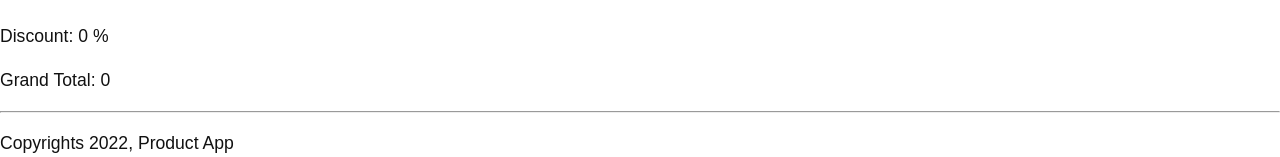
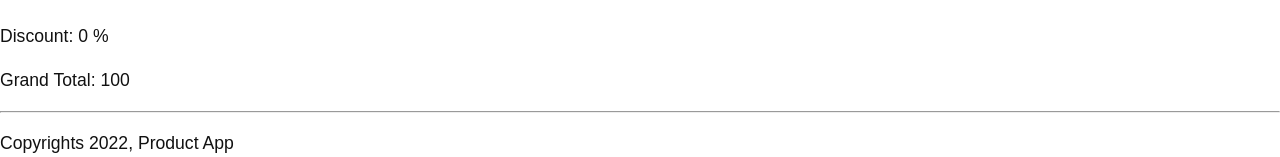
Before and after one commit to nodesense/bold-react-may-2022, a React (Create React App) app: page / in a window 1280 px wide. Shown: the part 530-687 px from the top of the page. Built offline with nearby package versions, Linux system fonts and the light colour scheme.

Commit message:
react purecomponent

```diff
--- a/src/app/cart/components/CartItem.js
+++ b/src/app/cart/components/CartItem.js
@@ -1,8 +1,8 @@
 // CartItem.js
-import React, {Component} from "react";
+import React, {PureComponent} from "react";
 import PropTypes from "prop-types";
 
-class CartItem extends Component {
+class CartItem extends PureComponent {
     constructor(props) {
         super(props);
     }
@@ -10,6 +10,26 @@ class CartItem extends Component {
     //TODO: Ref
     //TODO: componentWillMount
     //TODO: state from props, qty
+
+    // called aafter first render
+    // called on creatiog time
+    // calling api, start timer, susbcribe for event
+    componentDidMount() {
+        console.log("CartItem componentDidMount")
+    }
+
+    // called on update cycle
+    // after second render
+    // use dom to update chart/scroll position etc
+    componentDidUpdate() {
+        console.log("CartItem componentDidUpdate")
+    }
+
+    // when component to be destroyed
+    // stop the timer, stop susbcription, stop api calls etc
+    componentWillUnmount() {
+        console.log("CartItem componentWillUnmount")
+    }
 
     render() {
         // no order for object while destructring
--- a/src/app/cart/components/CartSummary.js
+++ b/src/app/cart/components/CartSummary.js
@@ -37,6 +37,25 @@ import PropTypes from "prop-types";
         })
     }
 
+    static getDerivedStateFromProps(props, state) {
+        console.log("CartSummary getDerivedStateFromProps")
+
+        let discount = 0;
+
+        if (props.count >= 10) {
+            discount = 20;
+        } else if (props.count >= 5) {
+            discount = 10;
+        }
+
+        let grandTotal = props.amount - (props.amount * discount / 100);
+
+        // return a new state, that will be merged with this.state
+        return {
+            discount,
+            grandTotal
+        }
+    }
 
 
 
```
Also changed, not shown: src/app/cart/components/CartList.js (+9 -2 lines).
